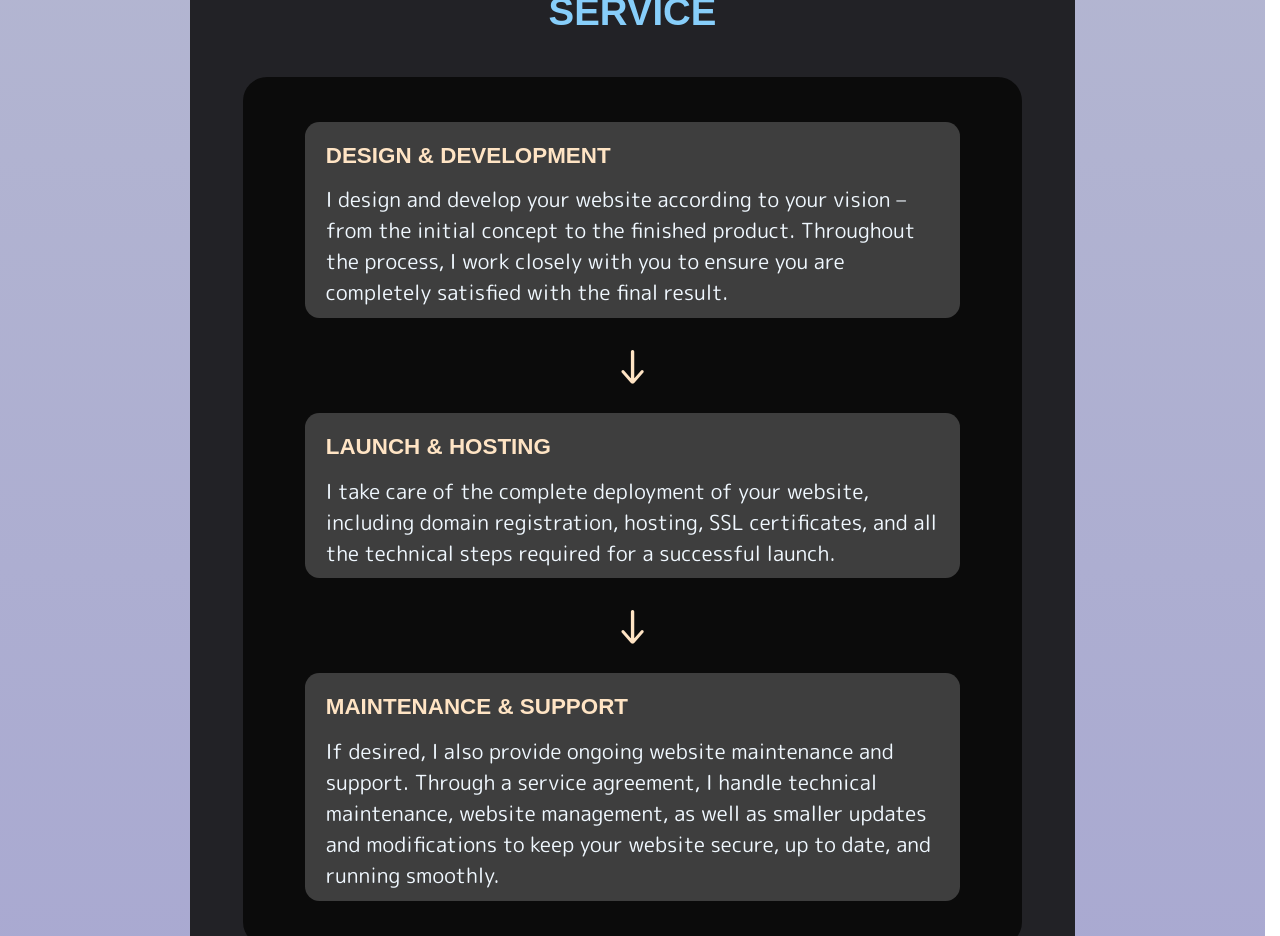
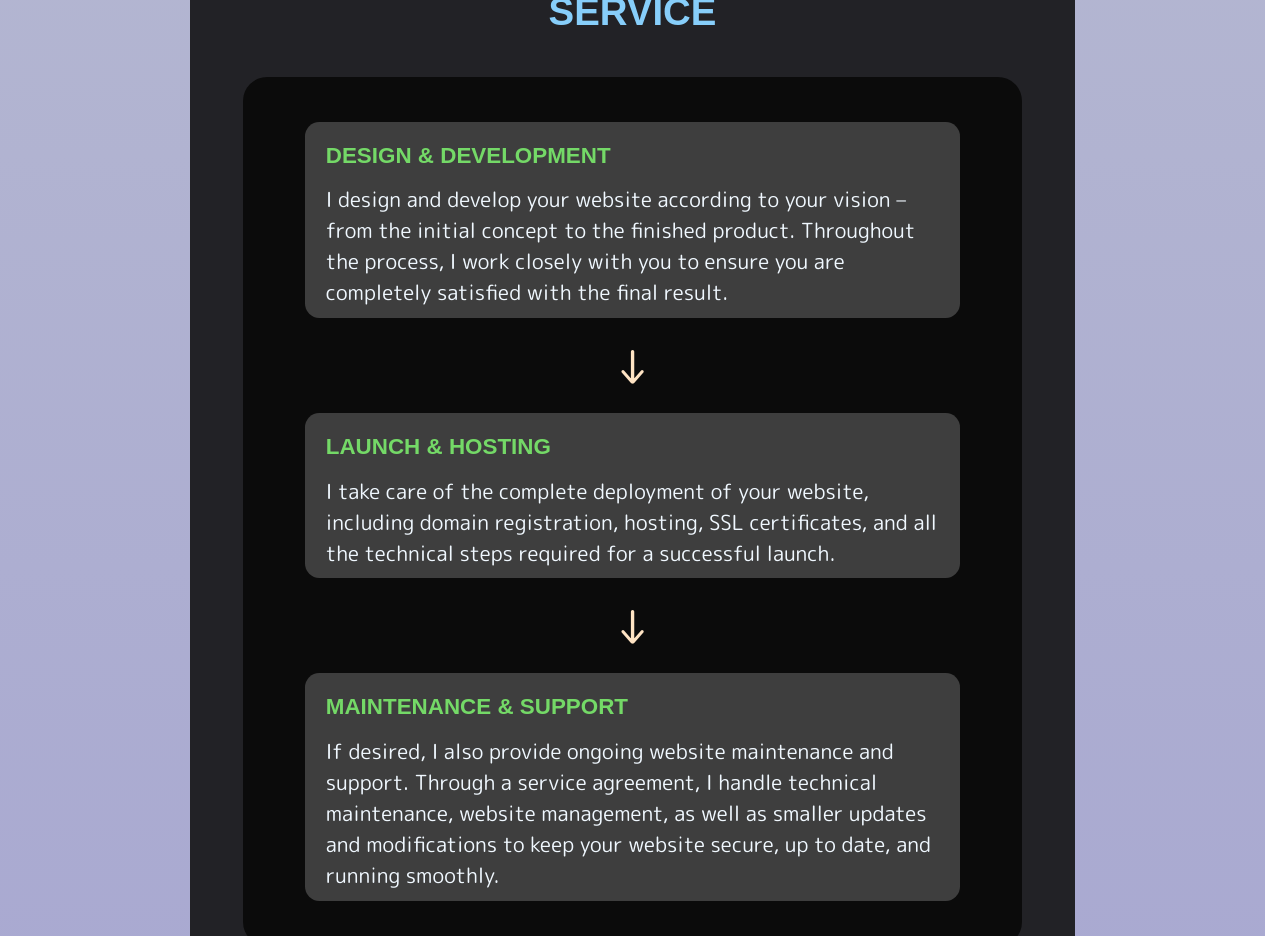
Before and after one commit to OliverHerlemann/blue-katana-studio, a Next.js app: page / in a window 1280 px wide. Shown: the part 1820-2756 px from the top of the page. Built offline with nearby package versions, Linux system fonts and the light colour scheme.

Commit message:
minor styling improvements

```diff
--- a/src/components/ServiceSection.module.css
+++ b/src/components/ServiceSection.module.css
@@ -33,7 +33,7 @@
     font-size: 3rem;
     padding: 0.25rem;
     margin: 0.5rem;
-    color:bisque;
+    color: bisque;
 }
 .mainServiceContainer .ServiceDisplay .infoBox {
     border-radius: 0.9rem;
@@ -43,7 +43,7 @@
 }
 .mainServiceContainer .ServiceDisplay .infoBox h4 {
     font-size: 1.4rem;
-    color: bisque;
+    color: rgb(116, 217, 103);
     font-family: arial;
     text-transform: uppercase;
     margin: 0.9rem 0.9rem 0rem 0.9rem;
--- a/src/locales/en/home.json
+++ b/src/locales/en/home.json
@@ -1,7 +1,7 @@
 {
     "LangButton": "EN",
     "Heading2": "Webdesign and Development",
-    "ContactModalHeading": "Send me your requests:",
+    "ContactModalHeading": "Send me your requests",
     "Navigation": {
         "About": "About me",
         "Service": "Service",
```
